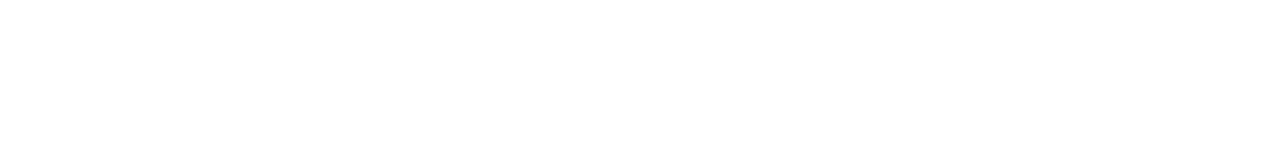
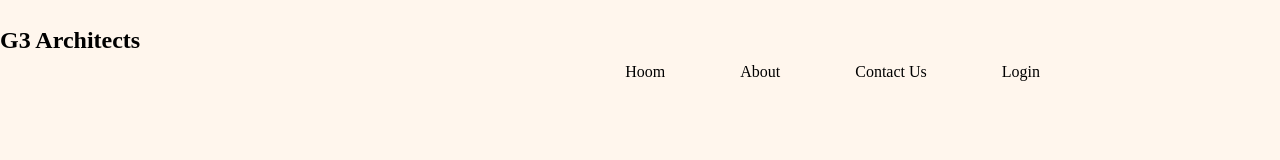
Before and after one commit to Jubayer9/assignment-2, a plain HTML site: page assignment-2.html in a window 1280 px wide. Drawn offline with Linux system fonts and the light colour scheme.

Commit message:
assignment-2

```diff
--- a/assignment-2.html
+++ b/assignment-2.html
@@ -5,8 +5,25 @@
     <meta http-equiv="X-UA-Compatible" content="IE=edge">
     <meta name="viewport" content="width=device-width, initial-scale=1.0">
     <title>Document</title>
+    <link rel="stylesheet" href="style.css">
 </head>
 <body>
-
+    <section class="min-section">
+        <div class="nav-section">
+            <div class="nav-titel">
+           <h2>
+            G3 Architects
+           </h2>
+            </div>
+            <div>
+                <ul class="nev-ul">
+                    <li>Hoom</li>
+                    <li>About</li>
+                    <li>Contact Us</li>
+                    <li>Login</li>
+                </ul>
+            </div>
+        </div>
+    </section>
 </body>
 </html>
--- /dev/null
+++ b/style.css
@@ -0,0 +1,32 @@
+*{
+    margin: 0px;
+    padding: 0px;
+}
+
+  body{
+
+background-color:#ff8f0e13 ;
+  }
+
+/* nav section */
+.nav-section{
+    display: flex;
+    align-items:center;
+    justify-content: space-between;
+}
+
+/* nav-title */
+.nav-title{
+    font-weight: 700;
+    font-size: 45px;
+    line-height: 53px;
+}
+
+/* nev ul */
+.nev-ul{
+    display: flex;
+    list-style: none;
+    gap: 75px;
+    margin-top: 63px;
+    margin-right: 240px;
+}
```
